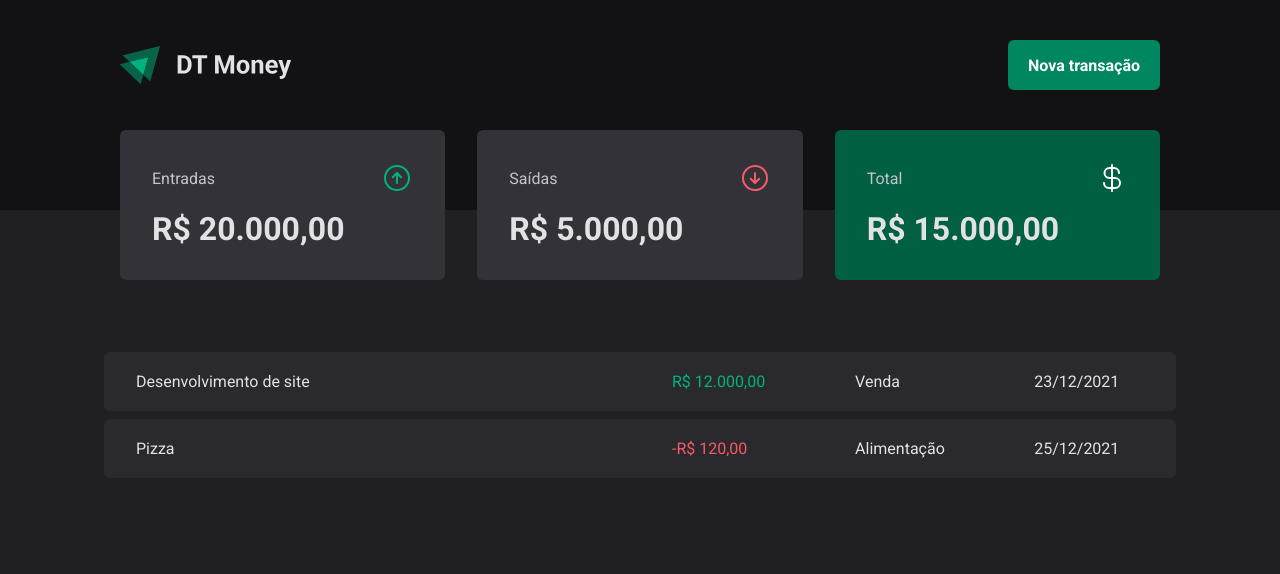
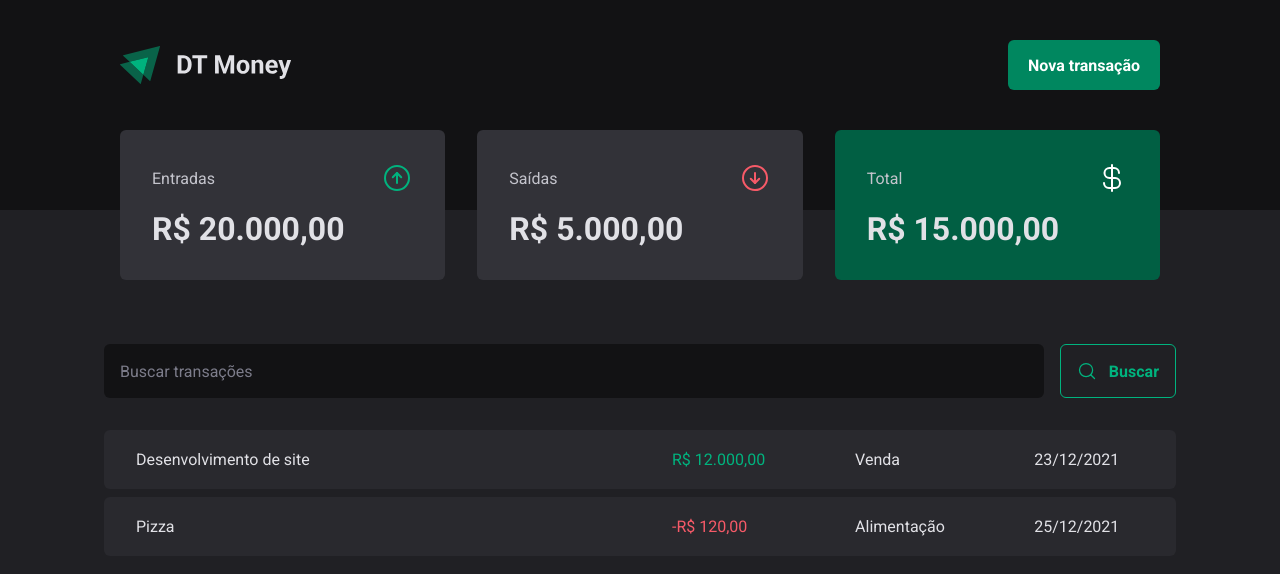
Before and after one commit to DanielNasc/dt-money-v2, a React (Vite) app: page / in a window 1280 px wide. Shown: the top 574 px of the page. Built offline with nearby package versions, Linux system fonts and the light colour scheme.

Commit message:
SearchForm & modal

```diff
--- a/package.json
+++ b/package.json
@@ -9,6 +9,7 @@
     "preview": "vite preview"
   },
   "dependencies": {
+    "@radix-ui/react-dialog": "^1.0.0",
     "phosphor-react": "^1.4.1",
     "react": "^18.2.0",
     "react-dom": "^18.2.0",
--- a/src/components/Header/index.tsx
+++ b/src/components/Header/index.tsx
@@ -1,5 +1,6 @@
+import * as Dialog from '@radix-ui/react-dialog';
+
 import { HeaderContainer, HeaderContent, NewTransactionButton } from "./styles";
-
 import logoImage from "../../assets/logo.svg";
 
 export function Header() {
@@ -7,9 +8,24 @@
     <HeaderContainer>
       <HeaderContent>
         <img src={logoImage} alt="" />
-        <NewTransactionButton>
-          Nova transação
-        </NewTransactionButton>
+
+        <Dialog.Root>
+          <Dialog.Trigger asChild>
+            <NewTransactionButton>
+              Nova transação
+            </NewTransactionButton>
+          </Dialog.Trigger>
+
+          <Dialog.Portal>
+            <Dialog.Overlay/>
+
+            <Dialog.Content>
+              <Dialog.Title>Nova Transação</Dialog.Title>
+              <Dialog.Close />
+            </Dialog.Content>
+          </Dialog.Portal>
+        </Dialog.Root>
+
       </HeaderContent>
     </HeaderContainer>
   )
--- /dev/null
+++ b/src/pages/Transactions/components/SearchComponents/index.tsx
@@ -0,0 +1,14 @@
+import { MagnifyingGlass } from "phosphor-react";
+import { SearchFormContainer } from "./styles";
+
+export function SearchForm() {
+    return (
+        <SearchFormContainer>
+            <input type="text" placeholder="Buscar transações" />
+            <button type="submit">
+                <MagnifyingGlass size={20}/>
+                Buscar
+            </button>
+        </SearchFormContainer>
+    )
+}
--- /dev/null
+++ b/src/pages/Transactions/components/SearchComponents/styles.ts
@@ -0,0 +1,45 @@
+import styled from "styled-components";
+
+export const SearchFormContainer = styled.form`
+  display: flex;
+  gap: 1rem;
+
+  input {
+    flex: 1;
+    border-radius: 6px;
+    border: 0;
+    background: ${props => props.theme["gray-900"]};
+    color: ${props => props.theme["gray-300"]};
+    padding: 1rem;
+
+
+    &::placeholder {
+      color: ${props => props.theme["gray-500"]};
+    }
+
+  }
+
+  button {
+      display: flex;
+      align-items: center;
+      gap: 0.75rem;
+
+      border: 0;
+      padding: 1rem;
+      background: transparent;
+      border: 1px solid ${props => props.theme["green-300"]};
+      color: ${props => props.theme["green-300"]};
+      font-weight: bold;
+      border-radius: 6px;
+
+      &:hover {
+        background: ${props => props.theme["green-500"]};
+        border: 1px solid ${props => props.theme["green-500"]};
+        color: ${props => props.theme["white"]};
+
+
+        transition: background-color 0.2s , color 0.2s, border-color 0.2s;
+      }
+    }
+
+`
--- a/src/pages/Transactions/index.tsx
+++ b/src/pages/Transactions/index.tsx
@@ -1,5 +1,6 @@
 import { Header } from "../../components/Header";
 import { Summary } from "../../components/Summary";
+import { SearchForm } from "./components/SearchComponents";
 import { PriceHighlight, TransactionsContainer, TransactionsTable } from "./styles";
 
 export function Transactions() {
@@ -9,6 +10,7 @@
       <Summary />
 
       <TransactionsContainer>
+        <SearchForm />
 
         <TransactionsTable>
           <tbody>
--- a/src/pages/Transactions/styles.ts
+++ b/src/pages/Transactions/styles.ts
@@ -11,6 +11,7 @@
   width: 100%;
   border-collapse: separate;
   border-spacing: 0 0.5rem;
+  margin-top: 1.5rem;
 
   td {
     padding: 1.25rem 2rem;
```
Also changed, not shown: 1 other file (tests, documents, lock files or other folders).
